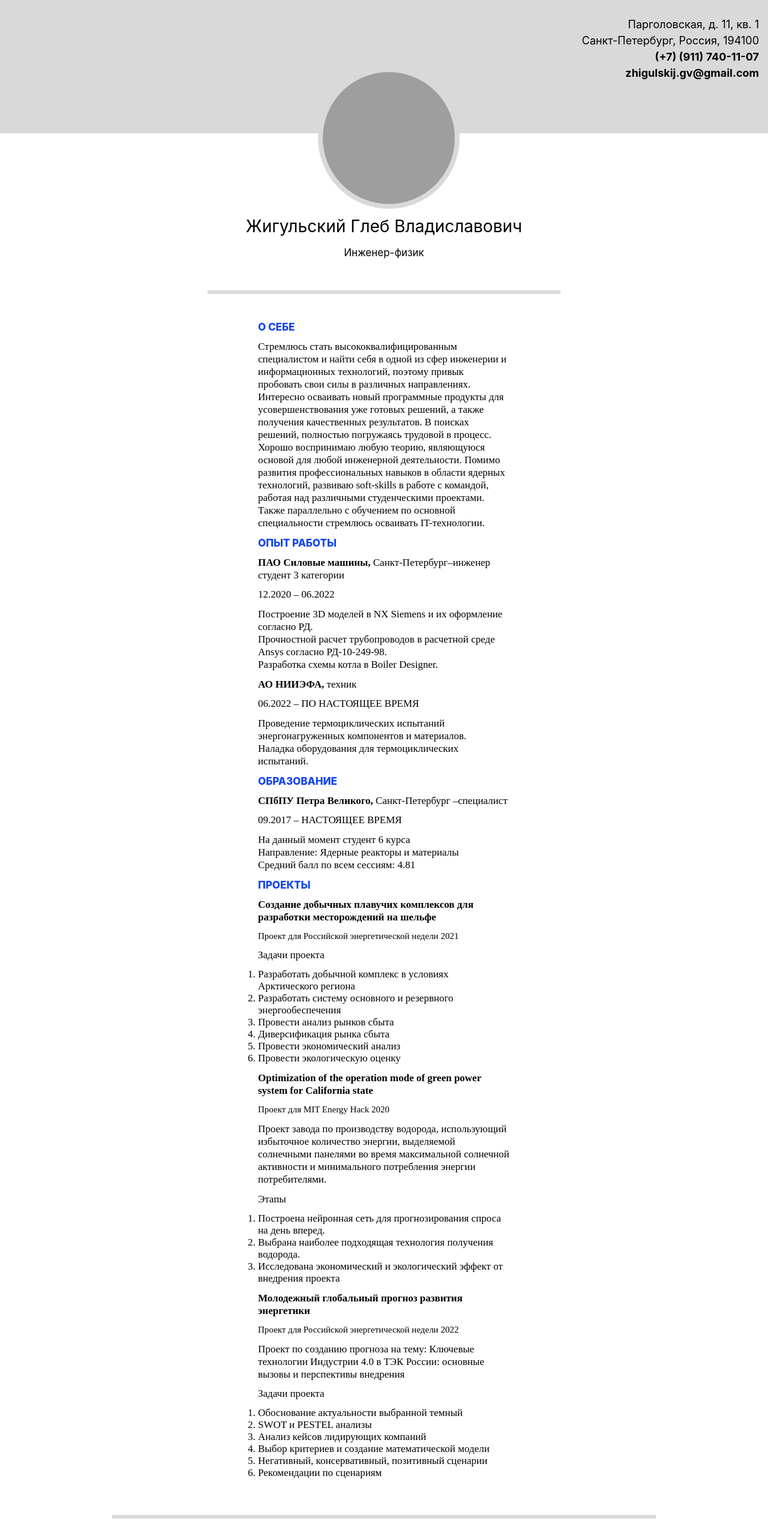
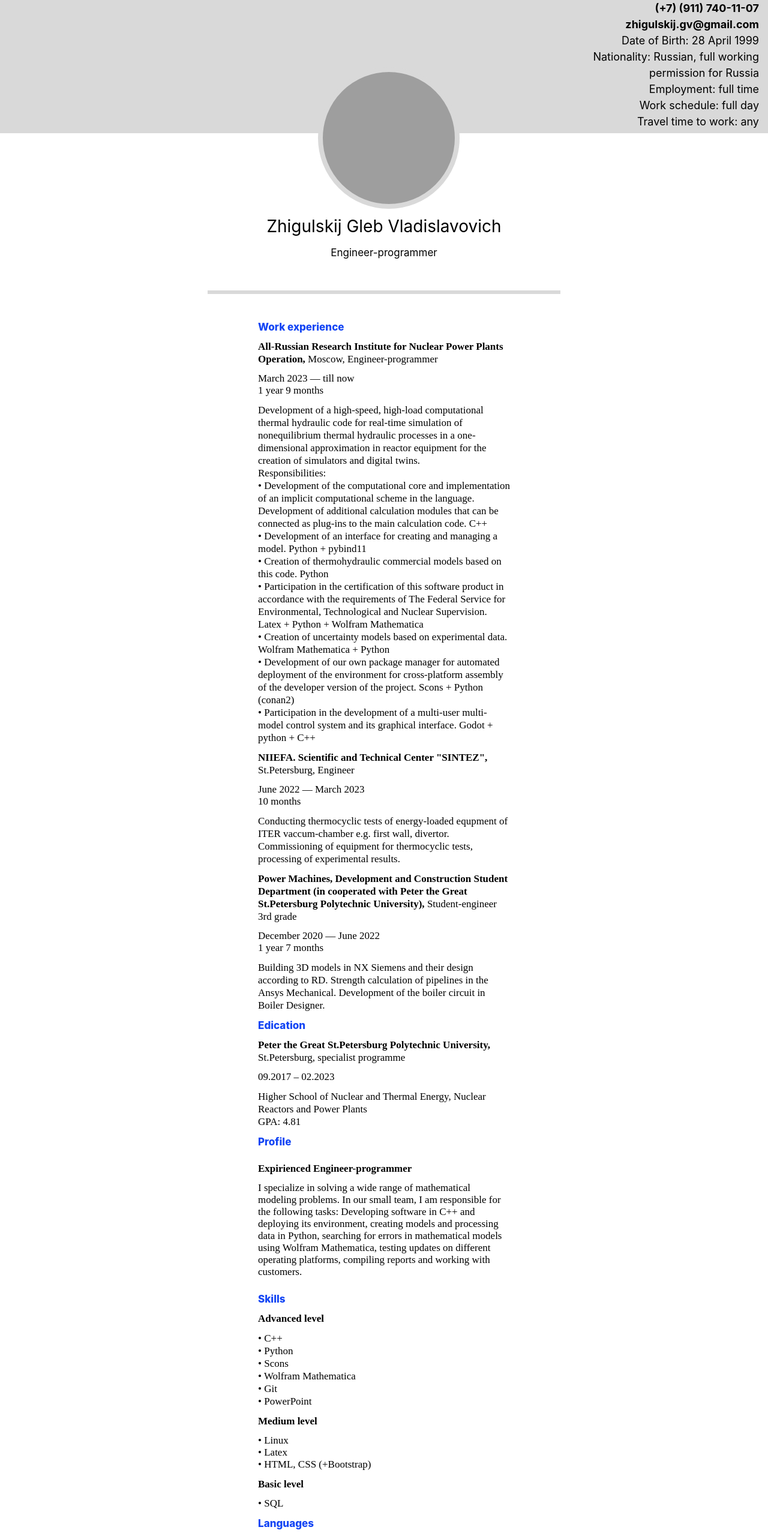
Before and after one commit to ZhigulskijGleb/Resume, a plain HTML site: page index.html in a window 1280 px wide. Shown: the part 60-2620 px from the top of the page at 60% size. Drawn offline with Linux system fonts and the light colour scheme; grey boxes are pictures that could not be loaded.

Commit message:
International CV

```diff
--- a/index.html
+++ b/index.html
@@ -11,10 +11,10 @@
     <div class="wrapper">
       <div class="header">
         <h4>
-          Парголовская, д. 11, кв. 1
+          Sudostroitelnaya 25/2
         </h4>
         <h4>
-          Санкт-Петербург, Россия, 194100
+          Moscow, Russia, 115407
         </h4>
         <h4 class="bold">
           (+7) (911) 740-11-07
@@ -22,187 +22,130 @@
         <h4 class="bold">
           zhigulskij.gv@gmail.com
         </h4>
+        <h4>
+          Date of Birth: 28 April 1999
+        </h4>
+        <h4>
+          Nationality: Russian, full working
+
+        </h4>
+        <h4>
+          permission for Russia
+        </h4>
+        <h4>
+          Employment: full time
+        </h4>
+        <h4>
+          Work schedule: full day<br />
+        </h4>
+        <h4>
+          Travel time to work: any<br />
+        </h4>
       </div>
       <div class="rounded-image"></div>
       <div class="middle-underphoto">
-        <div class="name">Жигульский Глеб Владиславович</div>
-        <div class="profession">Инженер-физик</div>
+        <div class="name">Zhigulskij Gleb Vladislavovich</div>
+        <div class="profession">
+          Engineer-programmer
+        </div>
         <hr />
       </div>
       <div class="main-info-block">
         <div class="left box">
-          <h2>О СЕБЕ</h2>
+          <h2>Work experience</h2>
           <p class="main-info">
-            Стремлюсь стать высококвалифицированным специалистом и найти себя в одной из сфер инженерии и информационных технологий,
-             поэтому привык пробовать свои силы в различных направлениях. Интересно осваивать новый программные продукты для усовершенствования уже готовых решений, а также получения качественных результатов.
-              В поисках решений, полностью погружаясь трудовой в процесс. Хорошо воспринимаю любую теорию, являющуюся основой для любой инженерной деятельности. Помимо развития профессиональных навыков в области ядерных технологий, развиваю soft-skills в работе с командой, работая над различными студенческими проектами. Также параллельно c обучением по основной специальности стремлюсь осваивать IT-технологии.
+            <span class="info-bold">All-Russian Research Institute for Nuclear Power Plants Operation,</span>
+            Moscow, Engineer-programmer
           </p>
-          <h2>ОПЫТ РАБОТЫ</h2>
+          <p class="info-thin">March 2023 — till now<br />
+            1 year 9 months
+          </p>
           <p class="main-info">
-            <span class="info-bold">ПАО Силовые машины,</span>
-            Санкт-Петербург–инженер студент 3 категории
+            Development of a high-speed, high-load computational thermal hydraulic code for real-time simulation of nonequilibrium thermal hydraulic processes in a one-dimensional approximation in reactor equipment for the creation of simulators and digital twins. <br />
+            Responsibilities:<br />
+            • Development of the computational core and implementation of an implicit computational scheme in the language. Development of additional calculation modules that can be connected as plug-ins to the main calculation code. C++<br />
+            • Development of an interface for creating and managing a model. Python + pybind11<br />
+            • Creation of thermohydraulic commercial models based on this code. Python<br />
+            • Participation in the certification of this software product in accordance with the requirements of The Federal Service for Environmental, Technological and Nuclear Supervision. Latex + Python + Wolfram Mathematica<br />
+            • Creation of uncertainty models based on experimental data. Wolfram Mathematica + Python<br />
+            • Development of our own package manager for automated deployment of the environment for cross-platform assembly of the developer version of the project. Scons + Python (conan2)<br />
+            • Participation in the development of a multi-user multi-model control system and its graphical interface. Godot + python + C++
           </p>
-          <p class="info-thin">12.2020 – 06.2022</p>
           <p class="main-info">
-            Построение 3D моделей в NX Siemens и их оформление согласно РД.
-            <br />
-            Прочностной расчет трубопроводов в расчетной среде Ansys согласно
-            РД-10-249-98. <br />
-            Разработка схемы котла в Boiler Designer.
+            <span class="info-bold">NIIEFA. Scientific and Technical Center "SINTEZ",</span>
+            St.Petersburg,
+            Engineer
+          </p>
+          <p class="info-thin">June 2022 — March 2023<br />
+            10 months
+            </p>
+          <p class="main-info">
+            Conducting thermocyclic tests of energy-loaded equpment of ITER vaccum-chamber e.g. first wall, divertor.<br />
+            Commissioning of equipment for thermocyclic tests, processing of experimental results.
           </p>
 
           <p class="main-info">
-            <span class="info-bold">АО НИИЭФА, </span>техник
+            <span class="info-bold">Power Machines, Development and Construction Student Department (in cooperated with Peter the Great St.Petersburg Polytechnic University), </span>Student-engineer 3rd grade
           </p>
-          <p class="info-thin">06.2022 – ПО НАСТОЯЩЕЕ ВРЕМЯ</p>
+          <p class="info-thin">December 2020 — June 2022<br />
+            1 year 7 months
+            </p>
           <p class="main-info">
-            Проведение термоциклических испытаний энергонагруженных компонентов
-            и материалов. <br />
-            Наладка оборудования для термоциклических испытаний.
-          </p>
-          <h2>ОБРАЗОВАНИЕ</h2>
-          <p class="main-info">
-            <span class="info-bold">СПбПУ Петра Великого,</span> Санкт-Петербург
-            –специалист
-          </p>
-          <p class="info-thin">09.2017 – НАСТОЯЩЕЕ ВРЕМЯ</p>
-          <p class="main-info">
-            На данный момент студент 6 курса <br />
-            Направление: Ядерные реакторы и материалы <br />
-            Средний балл по всем сессиям: 4.81
+            Building 3D models in NX Siemens and their design according to RD.
+            Strength calculation of pipelines in the Ansys Mechanical.
+            Development of the boiler circuit in Boiler Designer.
           </p>
         </div>
         <!-- vertical line -->
         <!-- <div class="vertical-line">
         </div> -->
         <div class="right box">
-          <h2>ПРОЕКТЫ</h2>
+          <h2>Edication</h2>
           <p class="main-info">
-            <span class="info-bold"
-              >Создание добычных плавучих комплексов для разработки
-              месторождений на шельфе</span
-            >
+            <span class="info-bold">Peter the Great St.Petersburg Polytechnic University,</span> St.Petersburg, specialist programme
           </p>
-          <p class="info-small">
-            Проект для Российской энергетической недели 2021
+          <p class="info-thin">09.2017 – 02.2023</p>
+          <p class="main-info">
+            Higher School of Nuclear and Thermal Energy, Nuclear Reactors and Power Plants<br />
+            GPA: 4.81
           </p>
-          <p class="list-header">Задачи проекта</p>
-          <ol class="numbering">
-            <li>
-              Разработать добычной комплекс в условиях Арктического региона
-            </li>
-            <li>
-              Разработать систему основного и резервного энергообеспечения
-            </li>
-            <li>Провести анализ рынков сбыта</li>
-            <li>Диверсификация рынка сбыта</li>
-            <li>Провести экономический анализ</li>
-            <li>Провести экологическую оценку</li>
-          </ol>
-
+          <h2>Profile</h2>
           <p class="main-info">
-            <span class="info-bold"
-              >Optimization of the operation mode of green power system for
-              California state</span
-            >
+            <p class="main-info">
+              <span class="info-bold">Expirienced Engineer-programmer</span>
+            </p>
+            I specialize in solving a wide range of mathematical modeling problems. In our small team, I am responsible for the following tasks: Developing software in C++ and deploying its environment, creating models and processing data in Python, searching for errors in mathematical models using Wolfram Mathematica, testing updates on different operating platforms, compiling reports and working with customers.
           </p>
-          <p class="info-small">Проект для MIT Energy Hack 2020</p>
+            <h2>Skills</h2>
+            <p class="main-info">
+              <span class="info-bold">Advanced level</span>
+            </p>
+            <p class="main-info">
+              • C++
+              <br />
+              • Python <br />
+              • Scons <br />
+              • Wolfram Mathematica <br />
+              • Git <br />
+              • PowerPoint<br />
+              <p class="main-info">
+                <span class="info-bold">Medium level</span>
+              </p>
+              • Linux<br />
+              • Latex<br />
+              • HTML, CSS (+Bootstrap)<br />
+              <p class="main-info">
+                <span class="info-bold">Basic level</span>
+              </p>
+              • SQL<br />
+              <h2>Languages</h2>
           <p class="main-info">
-            Проект завода по производству водорода, использующий
-            избыточное количество энергии, выделяемой солнечными панелями во
-            время максимальной солнечной активности и минимального потребления
-            энергии потребителями.
+            English - upper-intermediate
           </p>
-          <p class="main-info">Этапы</p>
-          <ol class="numbering">
-            <li>
-              Построена нейронная сеть для прогнозирования спроса на день
-              вперед.
-            </li>
-            <li>Выбрана наиболее подходящая технология получения водорода.</li>
-            <li>
-              Исследована экономический и экологический эффект от внедрения
-              проекта
-            </li>
-          </ol>
-
-          <p class="main-info">
-            <span class="info-bold"
-              >Молодежный глобальный прогноз развития энергетики</span
-            >
-          </p>
-          <p class="info-small">
-            Проект для Российской энергетической недели 2022
-          </p>
-          <p class="main-info">
-            Проект по созданию прогноза на тему: Ключевые технологии Индустрии
-            4.0 в ТЭК России: основные вызовы и перспективы внедрения
-          </p>
-          <p class="list-header">Задачи проекта</p>
-          <ol class="numbering">
-            <li>Обоснование актуальности выбранной темный</li>
-            <li>SWOT и PESTEL анализы</li>
-            <li>Анализ кейсов лидирующих компаний</li>
-            <li>Выбор критериев и создание математической модели</li>
-            <li>Негативный, консервативный, позитивный сценарии</li>
-            <li>Рекомендации по сценариям</li>
+            </p>
           </ol>
         </div>
       </div>
-      <div class="main-info-block-3" id="TripleArtical">
-        <div class="left box">
-          <h2>КОМПЕТЕНЦИИ</h2>
-          <p class="main-info">
-            •Знание различных CAD - систем (Siemens NX, KOMPAS, SolidWorks)
-            <br />
-            •Опыт в компьютерном моделировании физических процессов (Ansys
-            Structural, Ansys Thermal, MatLab) <br />
-            •Разработка и реализация новых решения в качестве проектов <br />
-            •Упрощенный предпроектный экономический расчет <br />
-            •Уверенное владение MS Office <br />
-            •Хорошее владение PowerPoint<br />
-            •Git/GitHub<br />
-            •Базовый уровень Python + изучение фреймворков: Jinja и Django<br />
-            •HTML, CSS (+Bootstrap)<br />
-            •Relap5/3.2
-          </p>
-        </div>
-        <div class="left box">
-          <h2>НАГРАДЫ</h2>
-          <p class="main-info">
-            •4 место: Молодежный глобальный прогноз развития энергетики 2020.
-            <br />
-            •1 место: Российская энергетическая неделя. Молодежный день. Проект "Создание добычных
-            плавучих комплексов для разработки месторождений на шельфе"
-            <br />
-            •Конкурс на соискание корпоративных стипендий для студентов,
-            расположенных на территории Российской Федерации за 2020/2021
-            учебный год.
-            <br />
-            •Финалист ТЕМП -2020.<br />
-            •2 место: Молодежный глобальный прогноз развития энергетики 2022.
-          </p>
-        </div>
-        <div class="box">
-          <h2>ХОББИ</h2>
-          <p class="main-info">
-            •Горные лыжи
-            <br />
-            •Занятия в
-            спортивном зале
-            <br />
-            •Проектная
-            деятельность
-            <br />
-            •Создание
-            презентаций
-            <br />
-            •Изучение Python
-          </p>
-          <h2>ЯЗЫКИ</h2>
-          <p class="main-info">
-            Английский - upper-intermediate
-          </p>
       </div>
     </div>
   </body>
```
